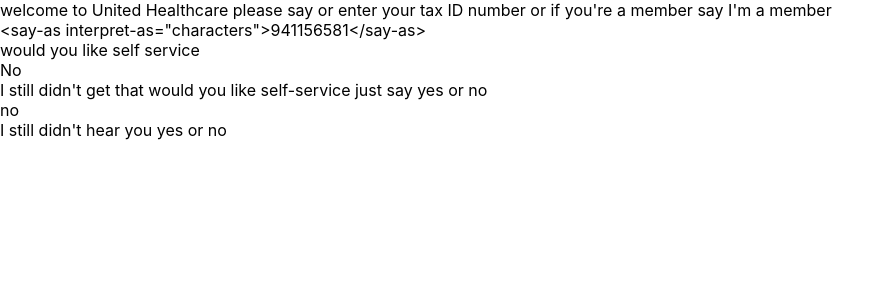
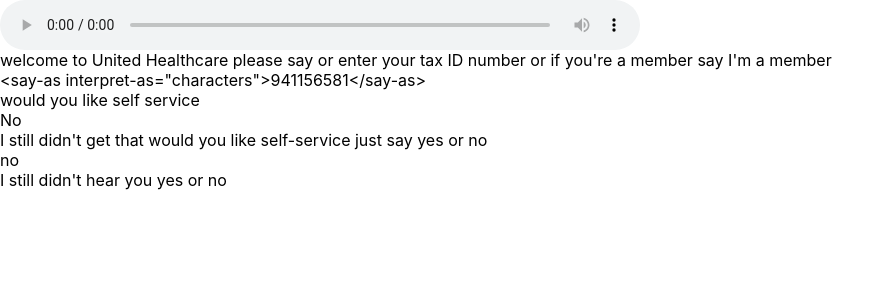
Before and after one commit to niole/audiolab, a React (Create React App) app: page / in a window 1280 px wide. Shown: the top 300 px of the page, without its empty margins (0-895 px from the left). Built offline with nearby package versions, Linux system fonts and the light colour scheme.

Commit message:
Adds audio player

```diff
--- a/package.json
+++ b/package.json
@@ -12,6 +12,7 @@
     "@types/react-dom": "16.8.4",
     "react": "^16.8.6",
     "react-dom": "^16.8.6",
+    "react-player": "^1.11.1",
     "react-powerplug": "^1.0.0",
     "react-scripts": "3.0.1",
     "typescript": "3.5.3"
--- /dev/null
+++ b/src/views/audioplayer.tsx
@@ -0,0 +1,20 @@
+import * as React from 'react';
+
+import ReactPlayer from 'react-player';
+
+type Props = {
+  audioFileURI: string;
+};
+const AudioPlayer: React.SFC<Props> = ({
+  audioFileURI,
+}) => {
+  return (
+    <ReactPlayer
+      url={audioFileURI}
+      controls
+      height={50}
+    />
+  );
+};
+
+export default AudioPlayer;
--- a/src/views/parsedaudio/index.tsx
+++ b/src/views/parsedaudio/index.tsx
@@ -3,9 +3,13 @@ import * as React from 'react';
 import { getProject } from 'api';
 import withDataGetter from 'containers/withDataGetter';
 import { Annotation, AudioLabelingProject } from 'types';
+import AudioPlayer from 'views/audioplayer';
 
-const ParsedAudio = ({ annotations }: InnerProps) => (
+const ParsedAudio = ({ annotations, audioFileURI }: InnerProps) => (
     <div>
+        <AudioPlayer
+            audioFileURI={audioFileURI}
+        />
         {annotations.map(({
             text,
             durationMillis,
```
Also changed, not shown: 1 other file (tests, documents, lock files or other folders).
